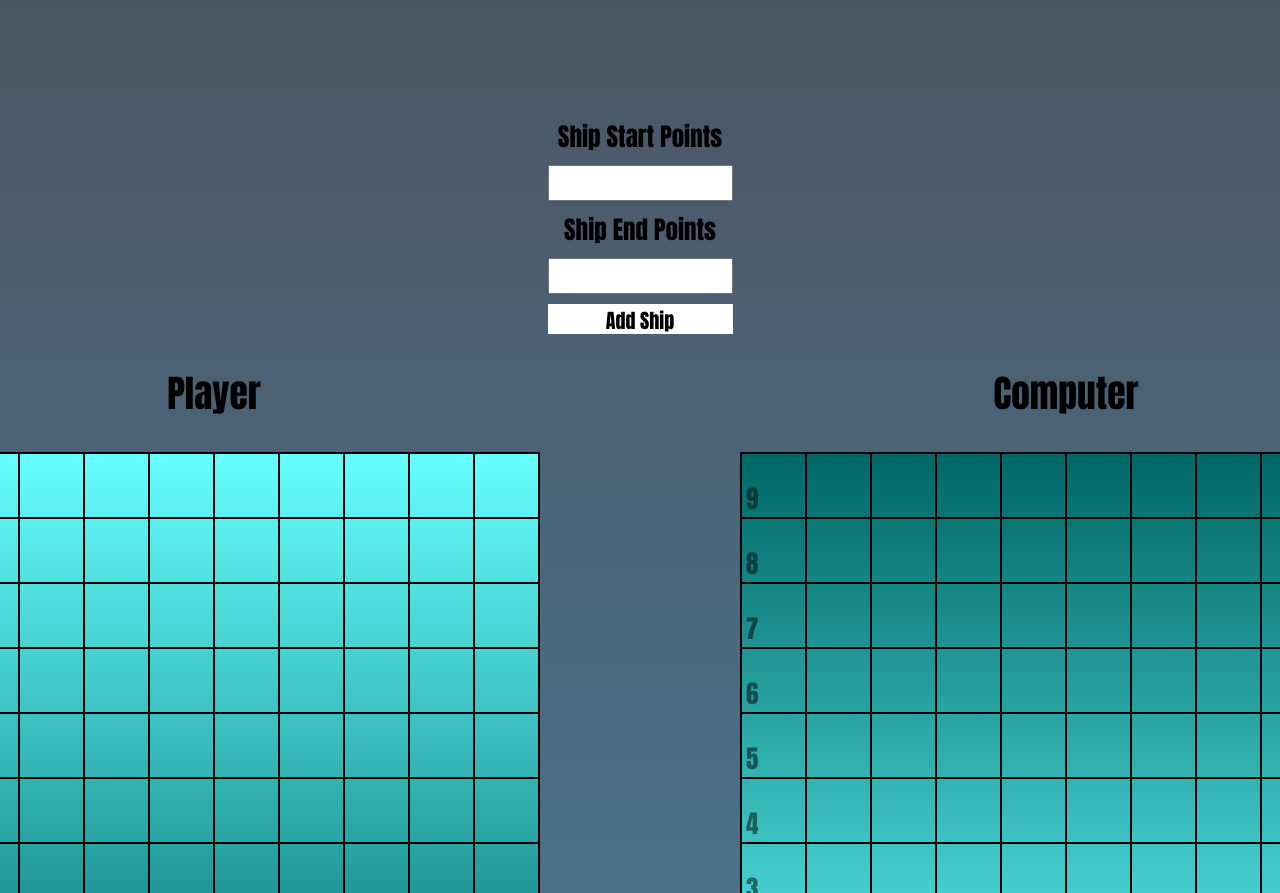
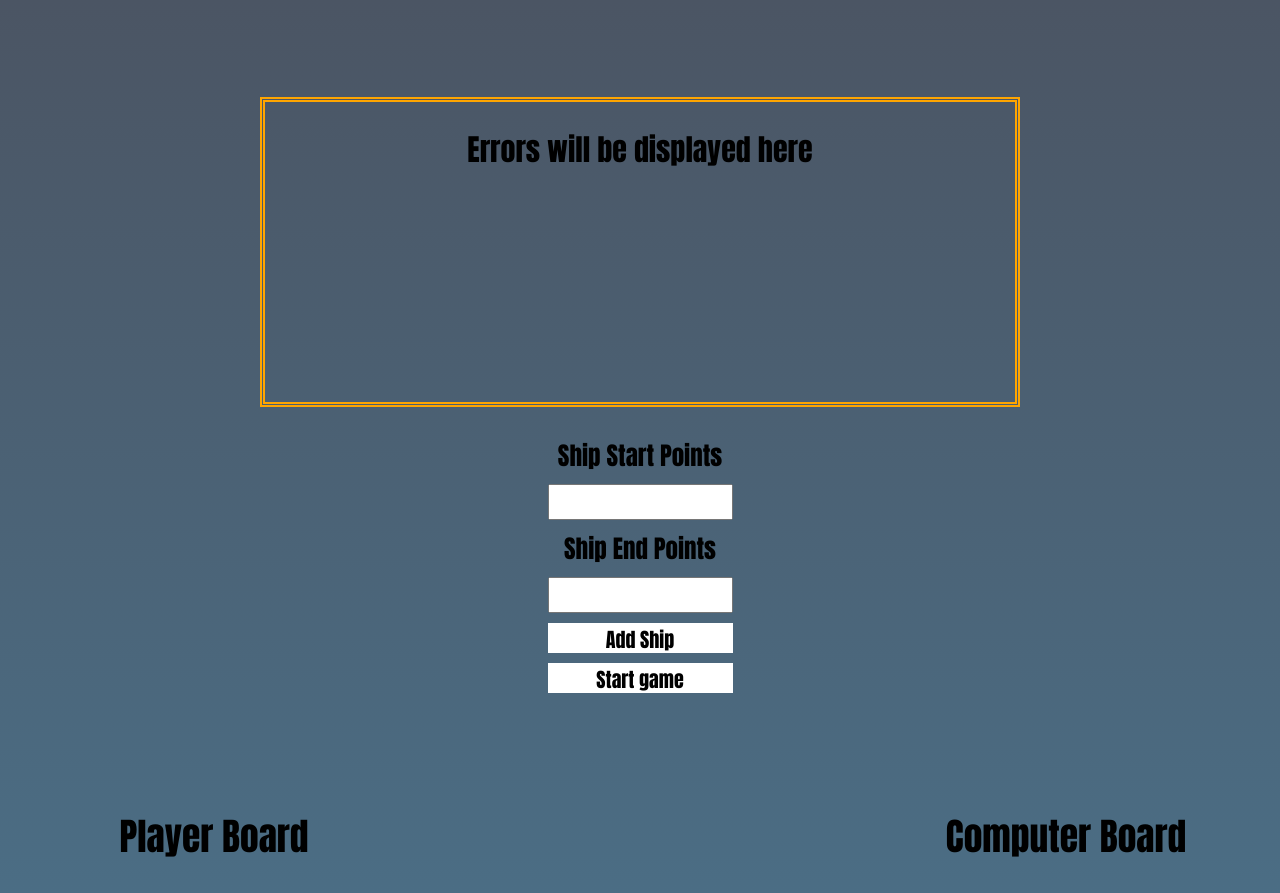
Before and after one commit to butterdogg1467/battleship, a website built with webpack: page index.html in a window 1280 px wide. Shown: the part 291-1184 px from the top of the page. Built offline with nearby package versions, Linux system fonts and the light colour scheme; a web font is replaced by a local one.

Commit message:
Created error display and startgame button

```diff
--- a/index.html
+++ b/index.html
@@ -11,8 +11,14 @@
 <body>
     <header>
         <h1 class="maintitle">Battleship</h1>
-        <h2 class="cordsdisplay"></h2>
     </header>
+
+    <div class="errors">
+        <div class="errordisplay">
+            <h2>Errors will be displayed here</h2>
+            <h2 class="errorone"></h2>
+        </div>
+    </div>
 
     <div class="cordinputs">
         <label id="startcordslabel" for="startcords">Ship Start Points</label>
@@ -20,18 +26,23 @@
         <label id="endcordslabel" for="endcords">Ship End Points</label>
         <input id="endcords"type="text" title="Enter ship end points">
         <button class="submitcords">Add Ship</button>
+        <button class="startgame">Start game</button>
     </div>
+
+    <h2 class="cordsdisplay"></h2>
 
     <div class="boardcontainer">
         <div class="playerstuff">
-            <h2 class="boardtitle" id="playerboardtitle">Player</h2>
+            <h2 class="boardtitle" id="playerboardtitle">Player Board</h2>
             <div id="playerboard" class="board"></div>
         </div>
         <div class="computerstuff">
-            <h2 class="boardtitle" id="computerboardtitle">Computer</h2>
+            <h2 class="boardtitle" id="computerboardtitle">Computer Board</h2>
             <div id="computerboard" class="board"></div>
         </div>
     </div>
 
+
+
 </body>
 </html>
--- a/styles.css
+++ b/styles.css
@@ -6,7 +6,7 @@ body {
     height: 100vh;
     width: 100vw;
     padding-bottom: 500px;
-    padding-top: 300px;
+    padding-top: 500px;
     display: flex;
     flex-direction: column;
     justify-content: center;
@@ -16,7 +16,6 @@ body {
 .maintitle {
     font-family: "ITC Machine Medium", Impact, Haettenschweiler, 'Arial Narrow Bold', sans-serif;
     font-size: 150px;
-    margin-top: -5px;
     -webkit-text-stroke: 2px black;
     background: linear-gradient(white, orange, #BB3212);
     -webkit-background-clip: text;
@@ -32,14 +31,14 @@ header {
 }
 
 #playerboard {
-    background-image: linear-gradient(#66FFFF, #4DD9D9, #33B3B3, #1A8C8C, #006666);
+    background-image: linear-gradient(#008294, #007594, #005d94, #005094, #004494);
     width: 650px;
     height: 650px;
     grid-column: 1/2;
 }
 
 #computerboard {
-    background-image: linear-gradient(#006666, #1A8C8C, #33B3B3, #4DD9D9, #66FFFF);
+    background-image: linear-gradient(#004494,#005094, #005d94, #007594, #008294);
     width: 650px;
     height: 650px;
     grid-column: 2/3;
@@ -195,7 +194,8 @@ header {
     height: 30px;
 }
 
-.submitcords {
+.submitcords,
+.startgame {
     appearance: none;
     background-color: white;
     border: none;
@@ -204,6 +204,27 @@ header {
     font-size: 20px;
 }
 
-.submitcords:hover {
+.submitcords:hover,
+.startgame:hover {
     background-color: orange;
 }
+
+.errordisplay {
+    border: 5px double orange;
+    width: 750px;
+    height: 300px;
+    margin-bottom: 30px;
+    text-align: center;
+}
+
+.errordisplay > h2 {
+    font-family: "ITC Machine Medium", Impact, Haettenschweiler, 'Arial Narrow Bold', sans-serif;
+    font-size: 30px;
+}
+
+.errorpresent {
+    background-color: orange;
+    color: black;
+    font-family: "ITC Machine Medium", Impact, Haettenschweiler, 'Arial Narrow Bold', sans-serif;
+    font-size: 30px;
+}
--- a/visualgamescript.js
+++ b/visualgamescript.js
@@ -10,6 +10,11 @@ document.addEventListener('DOMContentLoaded', () => {
     let startCordsBox = document.querySelector('#startcords')
     let endCordsBox = document.querySelector('#endcords')
     let cordsSubmit = document.querySelector('.submitcords')
+    let startButton = document.querySelector('.startgame')
+
+    let errors = document.querySelector('.errors')
+    let errorDisplay = document.querySelector('.errordisplay')
+    let errorOne = document.querySelector('.errorone')
 
     function createBoard(boardID) {
         let board = document.getElementById(boardID)
@@ -68,6 +73,11 @@ document.addEventListener('DOMContentLoaded', () => {
         }
     }
 
+    function removeErorrClass() {
+        errorDisplay.classList.remove('errorpresent')
+        errorOne.textContent = ''
+    }
+
     function checkPlacement(start, end) {
         let range = middleCords(start, end)
         let hasShipFound = false
@@ -84,7 +94,9 @@ document.addEventListener('DOMContentLoaded', () => {
         }
 
         if (hasShipFound === true) {
-            alert("There is already a ship here!")
+            errorDisplay.classList.add('errorpresent')
+            errorOne.textContent = "ERROR: There is already a ship here!"
+            setTimeout(removeErorrClass, 5000)
             return true
         } else if (hasShipFound === false) {
             return false
@@ -181,9 +193,25 @@ document.addEventListener('DOMContentLoaded', () => {
         endCordsBox.value = ''
     })
 
-    // computer.board.placeShip([4, 5], [4, 7])
+    function placeComputerShips() {
+        console.log("Ships placed!")
+    }
 
-    // shipVisual(middleCords([4, 5], [4, 7]), 'computerboard')
+    function startGame() {
+        if (player.board.ships.length === 5) {
+            placeComputerShips()
+        } else if (player.board.ships.length > 5) {
+            errorOne.textContent = "You must place 5 ships! Currently you only have " + player.board.ships.length + " ships"
+        }
+    }
+
+    startButton.addEventListener('click', function() {
+        startGame()
+    })
+
+    computer.board.placeShip([4, 5], [4, 7])
+
+    shipVisual(middleCords([4, 5], [4, 7]), 'computerboard')
 
 
 
```
Also changed, not shown: dist/bundle.js.
